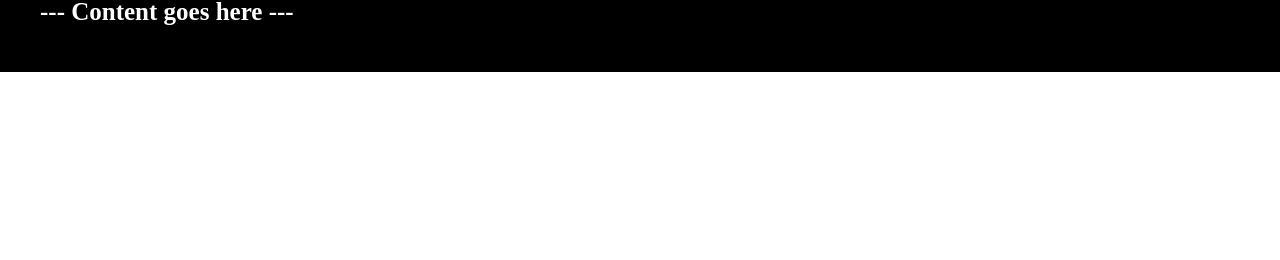
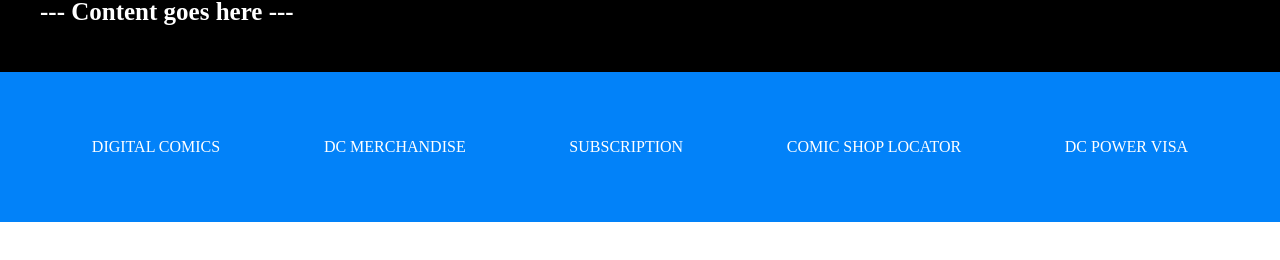
Before and after one commit to Giorgio-24/vue-dc-comics, a Vue app: page / in a window 1280 px wide. Shown: the part 168-428 px from the top of the page. Built offline with nearby package versions, Linux system fonts and the light colour scheme.

Commit message:
dc-shop-structure-created

```diff
--- a/src/App.vue
+++ b/src/App.vue
@@ -3,6 +3,7 @@
     <Header />
     <main>
       <Content />
+      <Shop />
     </main>
   </div>
 </template>
@@ -10,12 +11,14 @@
 <script>
 import Header from "./components/Header.vue";
 import Content from "./components/Content.vue";
+import Shop from "./components/Dc-shop.vue" ;
 
 export default {
   name: "App",
   components: {
     Header,
     Content,
+    Shop,
   },
 };
 </script>
--- /dev/null
+++ b/src/components/Dc-shop.vue
@@ -0,0 +1,43 @@
+<template>
+  <section>
+    <div class="container h-100">
+      <ul class="h-100">
+        <li><a href="#">Digital comics</a></li>
+        <li><a href="#">DC merchandise</a></li>
+        <li><a href="#">Subscription</a></li>
+        <li><a href="#">Comic shop locator</a></li>
+        <li><a href="#">Dc power visa</a></li>
+      </ul>
+    </div>
+  </section>
+</template>
+
+<script>
+</script>
+
+<style lang="scss" scoped>
+@import "@/assets/scss/_vars.scss";
+@import "@/assets/scss/_mixins.scss";
+
+section {
+  height: 150px;
+  background-color: $blue;
+
+  ul {
+    @include center("y");
+    @include justify("around");
+    li {
+      @include center("y");
+
+      a {
+        color: #fff;
+        text-transform: uppercase;
+        padding: 25px;
+        &:hover {
+          color: #000;
+        }
+      }
+    }
+  }
+}
+</style>
```
